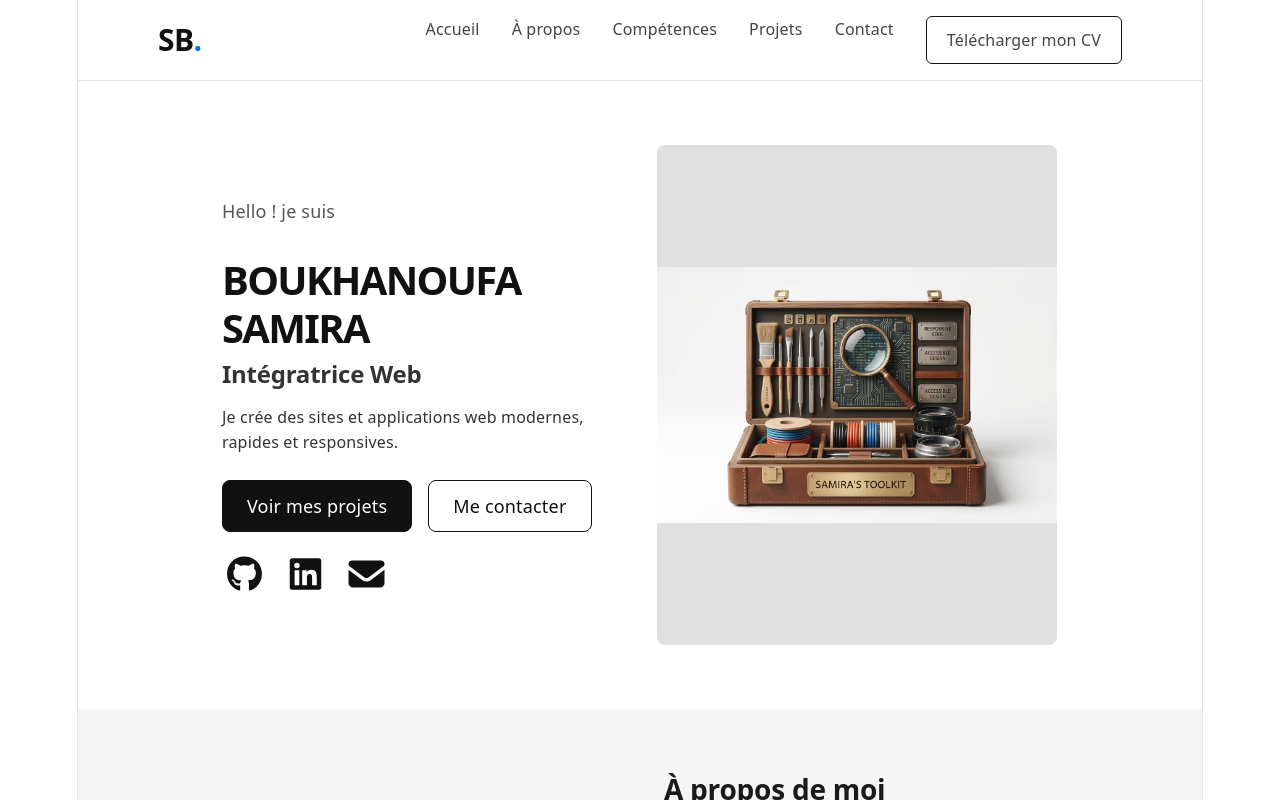
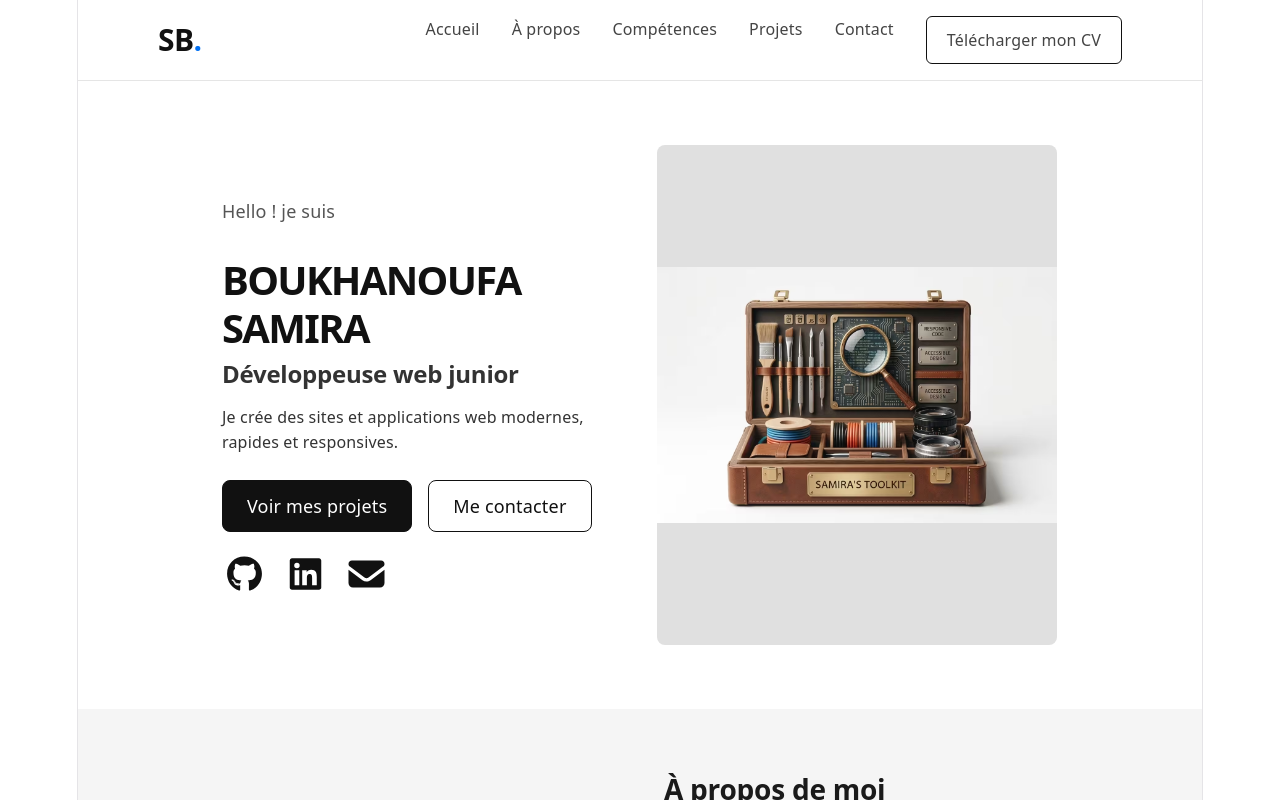
Before and after one commit to BOUKHANOUFA/mon-portfolio, a React (Vite) app: page / in a window 1280 px wide. Shown: the top 800 px of the page. Built offline with nearby package versions, Linux system fonts and the light colour scheme.

Commit message:
modification hero-title

```diff
--- a/src/components/Hero/Hero.jsx
+++ b/src/components/Hero/Hero.jsx
@@ -11,7 +11,7 @@ function Hero() {
       <div className="hero-content">
         <p className="hero-intro">Hello ! je suis</p>
         <h1 className="hero-name">BOUKHANOUFA SAMIRA</h1>
-        <h2 className="hero-title">Intégratrice Web</h2>
+        <h2 className="hero-title">Développeuse web junior</h2>
         <p className="hero-description">
           Je crée des sites et applications web modernes, rapides et
           responsives.
```
